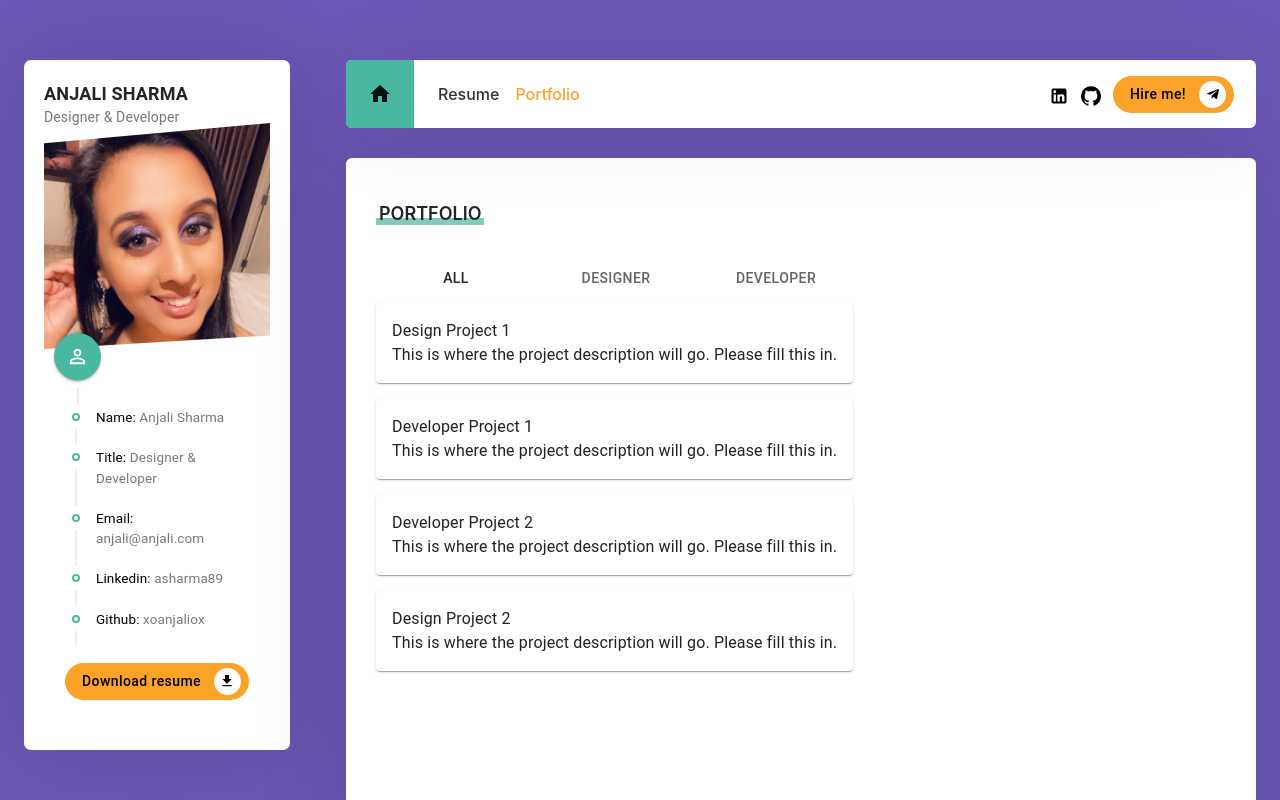
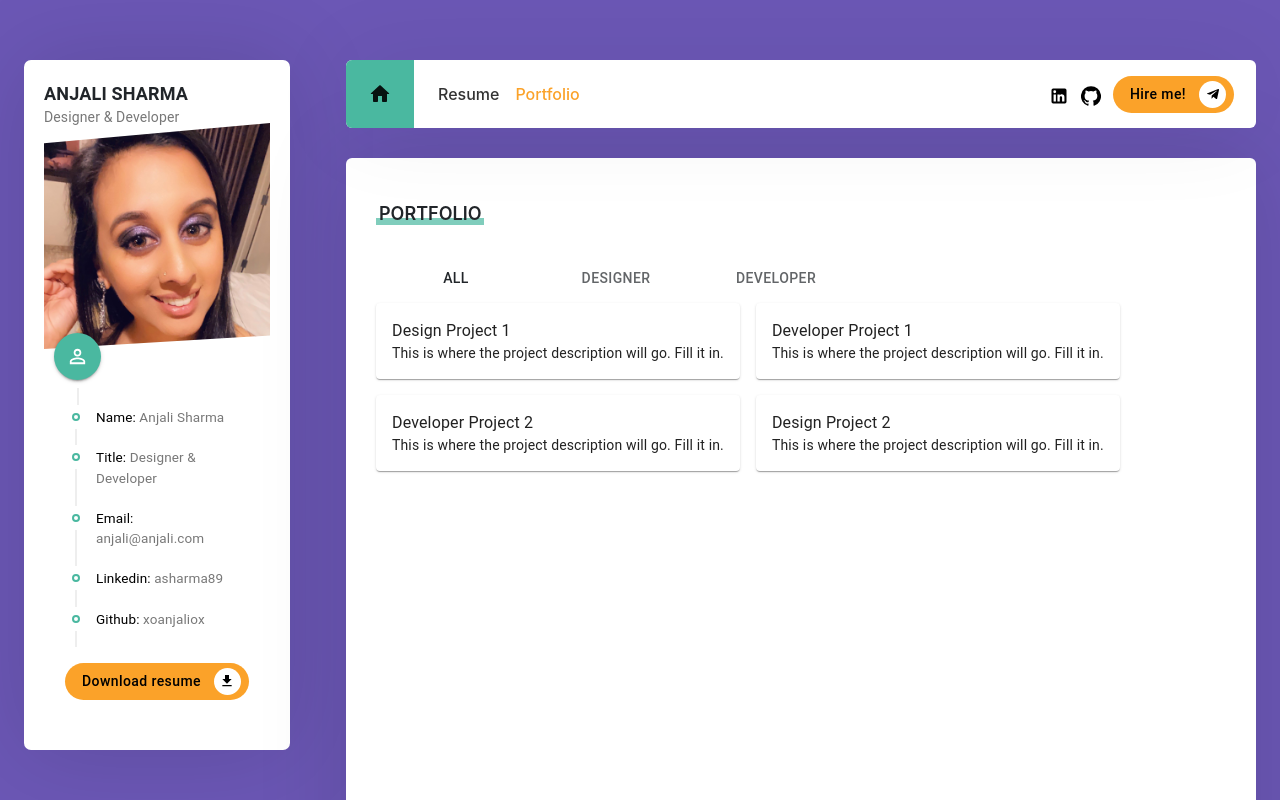
Before and after one commit to xoanjaliox/portfolio-site, a React (Create React App) app: page /portfolio in a window 1280 px wide. Shown: the top 800 px of the page. Built offline with nearby package versions, Linux system fonts and the light colour scheme; grey boxes are pictures that could not be loaded.

Commit message:
Adds updated portfolio section

```diff
--- a/src/pages/Portfolio/Portfolio.js
+++ b/src/pages/Portfolio/Portfolio.js
@@ -8,6 +8,9 @@ import {
   CardContent,
   CardMedia,
   Typography,
+  Dialog,
+  DialogTitle,
+  DialogContent,
 } from "@material-ui/core";
 import Grow from "@material-ui/core/Grow";
 import "./Portfolio.css";
@@ -15,6 +18,14 @@ import resumeData from "../../utils/resumeData";
 
 const Portfolio = () => {
   const [tabValue, setTabValue] = useState("All");
+
+  const ProjectDialog = () => {
+      <Dialog>
+          <DialogTitle></DialogTitle>
+          <img src="" alt="" />
+          <DialogContent></DialogContent>
+      </Dialog>
+  }
 
   return (
     <Grid container className="section pb_45 pt_45">
@@ -62,19 +73,23 @@ const Portfolio = () => {
       <Grid item xs={12}>
         <Grid container spacing={2}>
           {resumeData.projects.map((project) => (
+            <>
+              {tabValue === project.tag || tabValue === "All" ? (
                 <Grid item>
                   <Grow in timeout={1000}>
-                <Card>
+                    <Card className="custom-card" onClick={() => console.log("sdsf")}>
                       <CardActionArea>
-                    <CardMedia />
+                        <CardMedia className="custom-card-image" image={project.image} title={project.title}/>
                         <CardContent>
-                      <Typography>{project.title}</Typography>
-                      <Typography>{project.description}</Typography>
+                          <Typography className="custom-card-title">{project.title}</Typography>
+                          <Typography variant="body2" className="custom-card-description">{project.description}</Typography>
                         </CardContent>
                       </CardActionArea>
                     </Card>
                   </Grow>
                 </Grid>
+              ) : null}
+            </>
           ))}
         </Grid>
       </Grid>
--- a/src/utils/resumeData.js
+++ b/src/utils/resumeData.js
@@ -136,7 +136,8 @@ export default {
             tag: "Designer",
             image: "https://cdn.pixabay.com/photo/2017/08/30/01/05/milky-way-2695569_960_720.jpg",
             title: "Design Project 1",
-            description: "This is where the project description will go. Please fill this in.",
+            caption: "A short description",
+            description: "This is where the project description will go. Fill it in.",
             links: [
                 {
                     link: "https://www.google.com", icon: <GitHub />}
@@ -147,7 +148,8 @@ export default {
             tag: "Developer",
             image: "https://cdn.pixabay.com/photo/2017/08/30/01/05/milky-way-2695569_960_720.jpg",
             title: "Developer Project 1",
-            description: "This is where the project description will go. Please fill this in.",
+            caption: "A short description",
+            description: "This is where the project description will go. Fill it in.",
             links: [
                 {
                     link: "https://www.google.com", icon: <GitHub />}
@@ -158,7 +160,8 @@ export default {
             tag: "Developer",
             image: "https://cdn.pixabay.com/photo/2017/08/30/01/05/milky-way-2695569_960_720.jpg",
             title: " Developer Project 2",
-            description: "This is where the project description will go. Please fill this in.",
+            caption: "A short description",
+            description: "This is where the project description will go. Fill it in.",
             links: [
                 {
                     link: "https://www.google.com", icon: <GitHub />}
@@ -169,7 +172,8 @@ export default {
             tag: "Designer",
             image: "https://cdn.pixabay.com/photo/2017/08/30/01/05/milky-way-2695569_960_720.jpg",
             title: "Design Project 2",
-            description: "This is where the project description will go. Please fill this in.",
+            caption: "A short description",
+            description: "This is where the project description will go. Fill it in.",
             links: [
                 {
                     link: "https://www.google.com", icon: <GitHub />}
```
Lines whose indentation alone changed are shown as unchanged.
